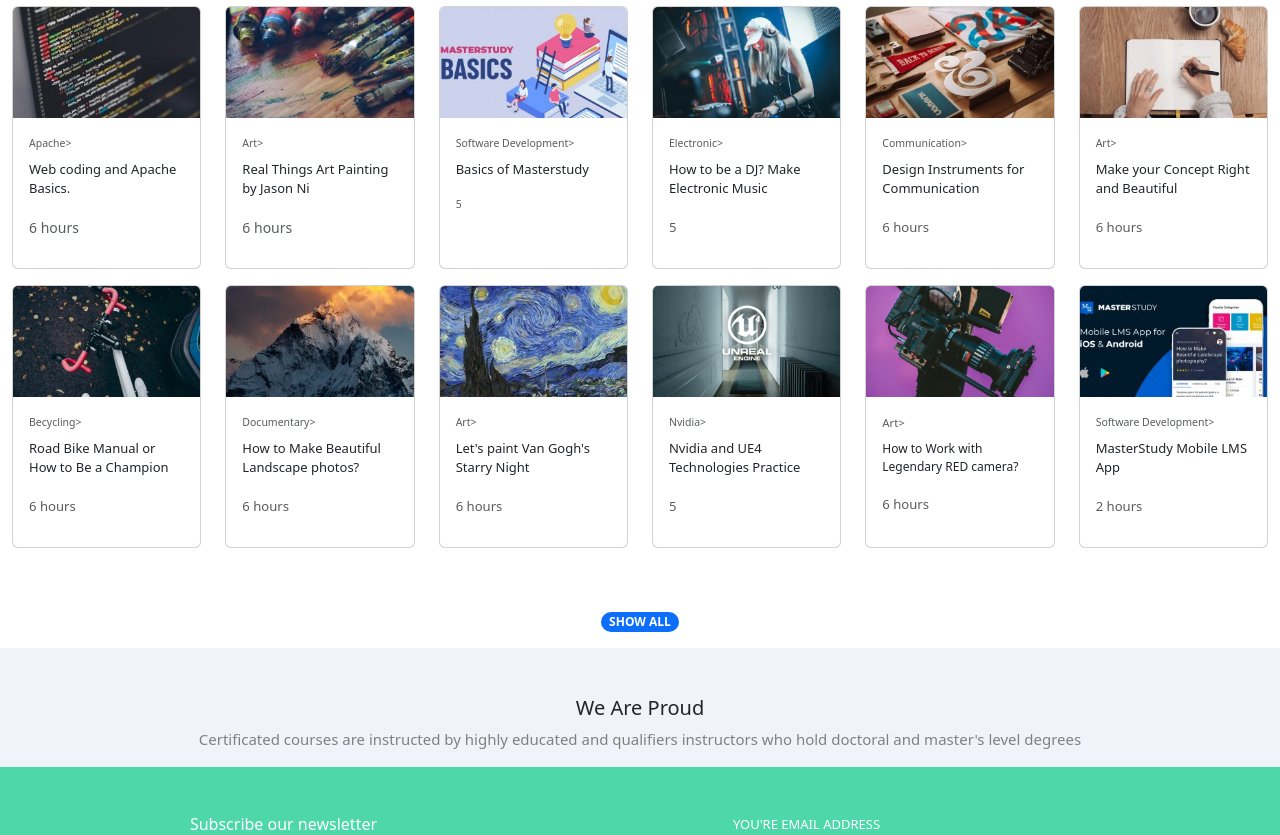
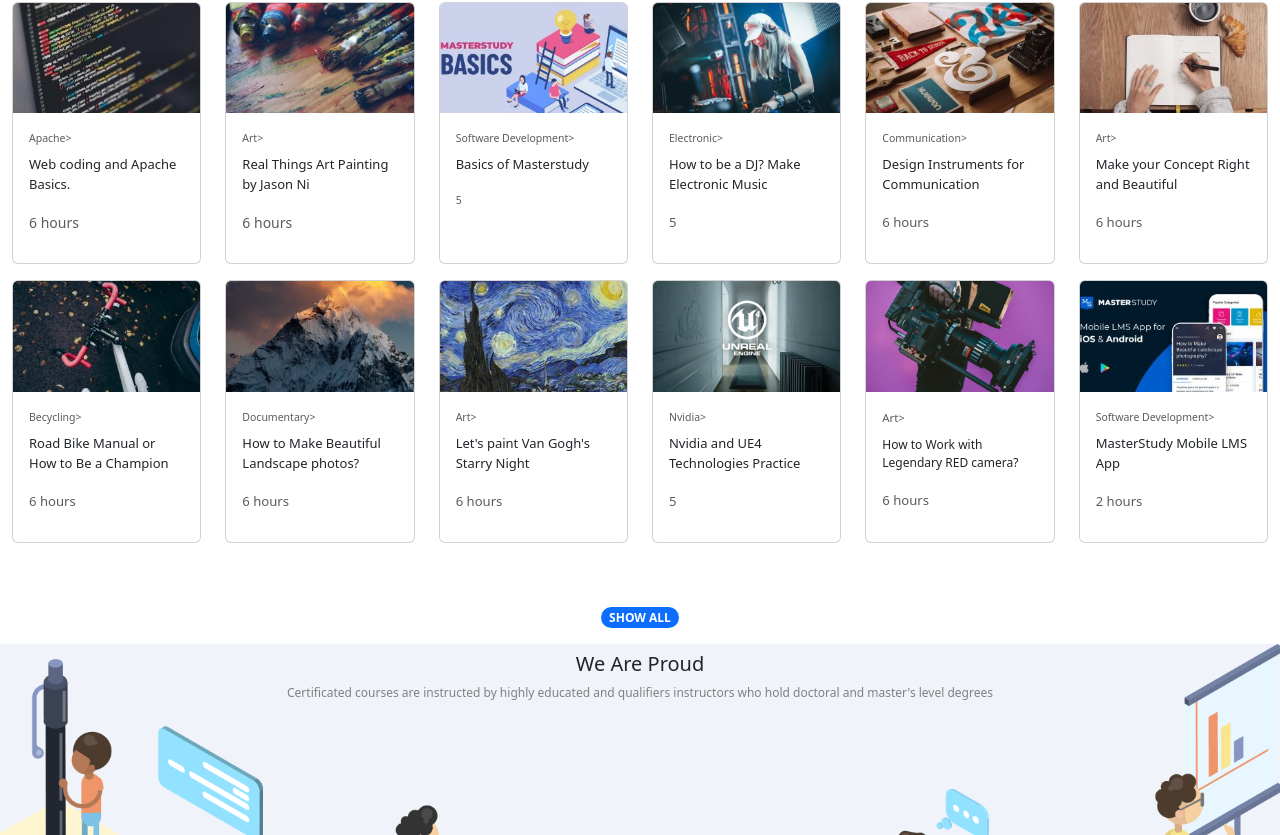
Before and after one commit to Fabio-Marzano/proj-html-vuejs, a Vue app in the folder proj-html-vuejs/: page / in a window 1280 px wide. Shown: the part 1965-2800 px from the top of the page. Built offline with nearby package versions, Linux system fonts and the light colour scheme; some icons are missing.

Commit message:
[UPD] add-image-in-we-are-proud

```diff
--- a/proj-html-vuejs/src/components/AppHeader.vue
+++ b/proj-html-vuejs/src/components/AppHeader.vue
@@ -6,10 +6,10 @@
           <div class="col-12">
             <div class="row">
               <div class="col-6">
-                <p class="text-grey">English</p><i class="bi bi-chevron-down"></i>
+                <p class="text-grey f-size-2">English</p><i class="bi bi-chevron-down"></i>
               </div>
 
-              <div class="col-6 head text-grey">
+              <div class="col-6 head text-grey f-size-2">
                 <p class="m-1">Courses</p>
                 <p class="m-1">Zoom</p>
                 <p class="m-1">Pages</p>
@@ -29,7 +29,7 @@
             <p class="m-1">CATEGORY</p>
 
           </div>
-          <div class="col-4 head">
+          <div class="col-4 head f-size-5">
             <p class="m-1">Become an instructor</p>
             <p class="m-1">For enterprise</p>
             <p class="m-1 text-blue"><u>Log in</u></p>
@@ -293,13 +293,17 @@
           </div>
         </div>
       </div>
-      <div class="container-fluid bg-container mt-3">
+      <div class="container-fluid bg-container mt-3 bg-image-2 h-cont">
         <div class="row">
           <div class="col-12 text-center">
-            <h3 class="mt-5 f-size">We Are Proud</h3>
-            <p class="text-grey f-size-4">Certificated courses are instructed by highly educated and qualifiers instructors who hold doctoral and master's level degrees</p>
+            <h3 class="mt-2 f-size">We Are Proud</h3>
+            <p class="text-grey f-size-3">Certificated courses are instructed by highly educated and qualifiers instructors who hold doctoral and master's level degrees</p>
           </div>
         </div>
+        <div>
+
+        </div>
+
       </div>
       <div class="container-fluid bg-green">
         <div class="row">
--- a/proj-html-vuejs/src/style.css
+++ b/proj-html-vuejs/src/style.css
@@ -191,7 +191,9 @@
 .bg-container {
     background-color: #f0f4fa;
 }
-
+.h-cont {
+    height: 700px;
+}
 .container-h {
 
     height: 530px;
@@ -292,6 +294,14 @@
     background-size: cover;
     background-position: center;
     height: 500px;
+
+}
+
+.bg-image-2 {
+    background-image: url('./assets/Img/we_proud.png');
+    background-size: cover;
+    background-position: center;
+    height: 300px;
 }
 
 .w-80 {
```
